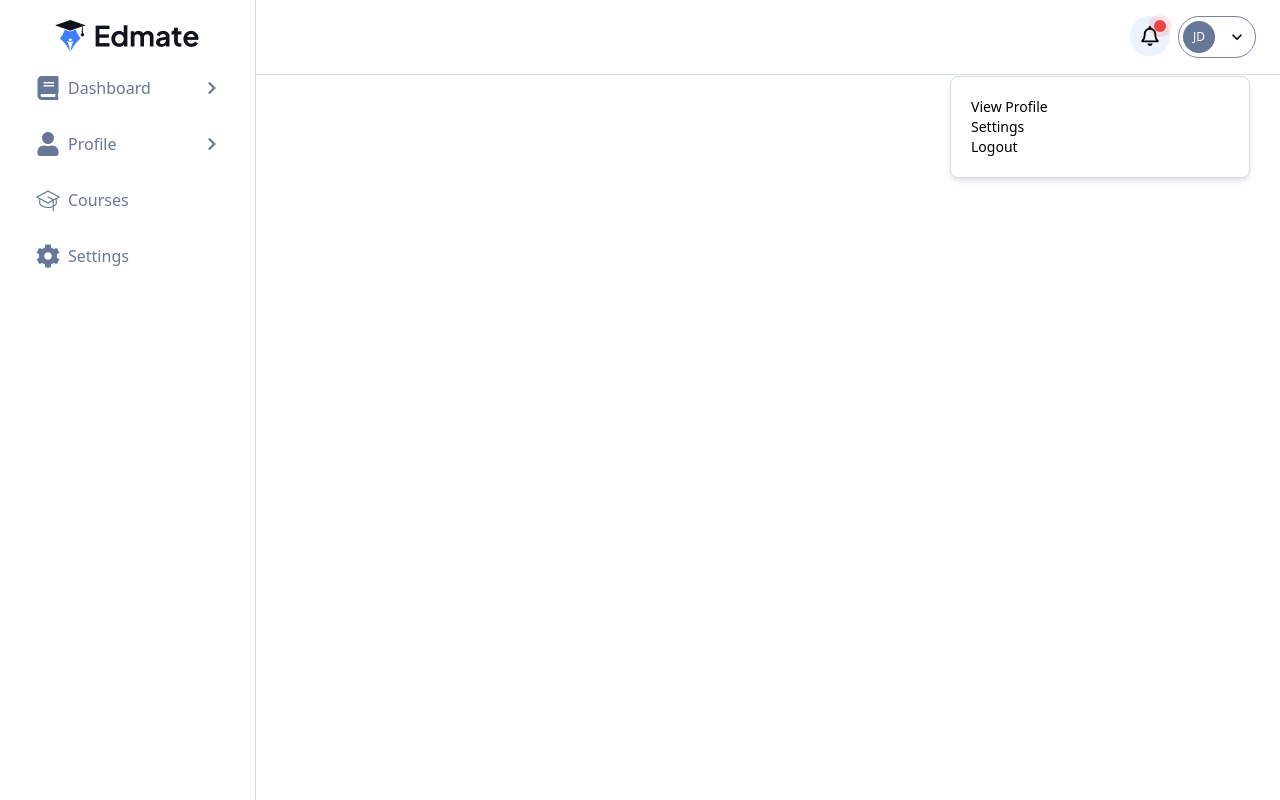
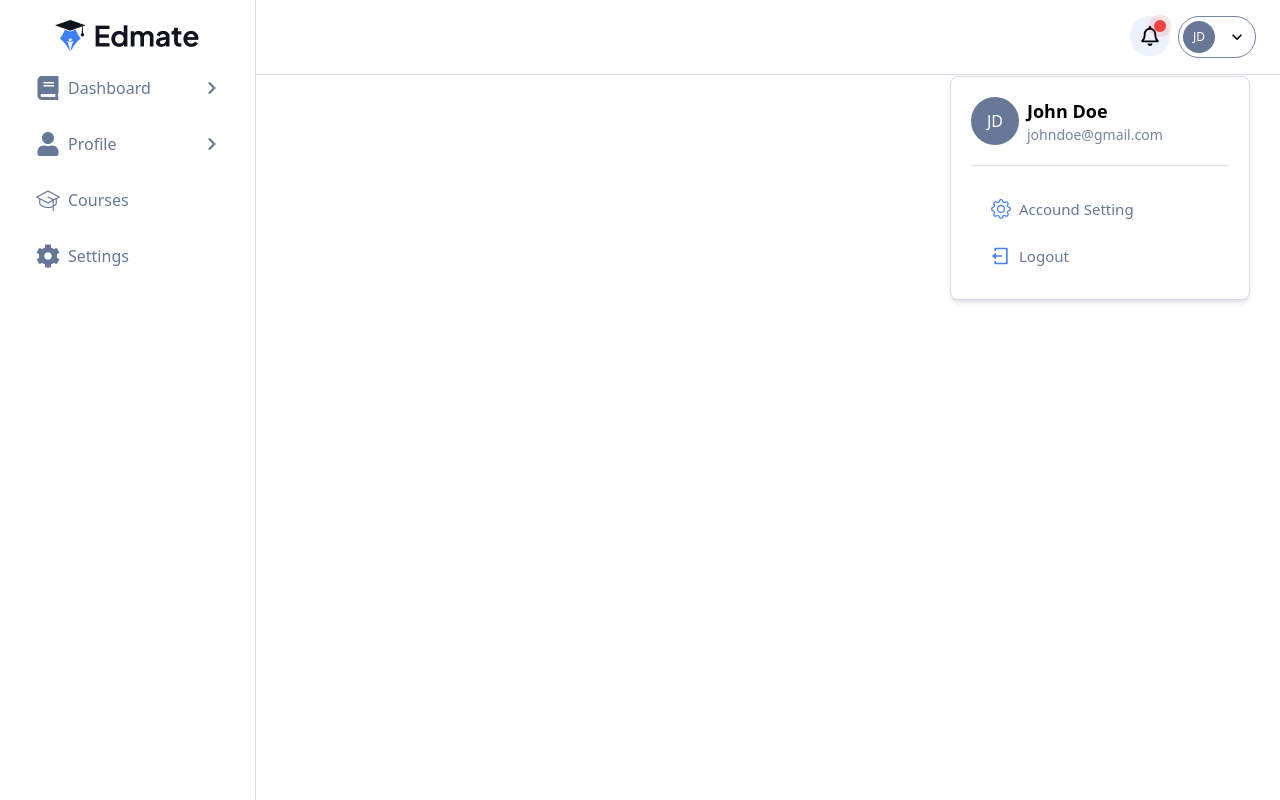
Before and after one commit to huseynovali/LMS_Frontend, a React (Vite) app: page /student in a window 1280 px wide. Both pictures are taken after a click on the button "JD". Built offline with nearby package versions, Linux system fonts and the light colour scheme.

Commit message:
complate navbar profile

```diff
--- a/src/components/navbar/Navbar.tsx
+++ b/src/components/navbar/Navbar.tsx
@@ -1,3 +1,4 @@
+import { useParams } from "react-router";
 import Notification from "./Notification";
 import Profile from "./Profile";
 import { MdMenu } from "react-icons/md";
@@ -8,6 +9,7 @@ function Navbar({
   readonly open: boolean;
   readonly setOpen: Function;
 }) {
+  const { role } = useParams();
   return (
     <div className="w-full py-4 border-b bg-white border-[#D5DBE7] px-6 flex justify-between items-center">
       <button onClick={() => setOpen(!open)} className="lg:hidden">
@@ -15,7 +17,7 @@ function Navbar({
       </button>
       <div></div>
       <div className="flex gap-x-2">
-        <Notification />
+        {role === "student" && <Notification />}
         <Profile />
       </div>
     </div>
--- a/src/components/navbar/Profile.tsx
+++ b/src/components/navbar/Profile.tsx
@@ -1,5 +1,9 @@
 import { useEffect, useRef, useState } from "react";
 import { MdKeyboardArrowDown, MdMoveDown } from "react-icons/md";
+import { accoundData } from "../../fakedata";
+import { BsGear } from "react-icons/bs";
+import { RiLogoutBoxLine } from "react-icons/ri";
+import { Link } from "react-router-dom";
 
 function Profile() {
   const [profileOpen, setProfileOpen] = useState(false);
@@ -31,13 +35,46 @@ function Profile() {
         </div>
 
         <MdKeyboardArrowDown size={20} className="absolute top-1/4 right-2" />
-
       </button>
       {profileOpen && (
-        <div className="absolute  mt-2 bg-white border border-[#D5DBE7] rounded-lg shadow-md p-5 w-[300px] -left-[calc(100%_+_150px)] top-[calc(100%_+_10px)]">
-          <p className="text-sm">View Profile</p>
-          <p className="text-sm">Settings</p>
-          <p className="text-sm">Logout</p>
+        <div className="absolute mt-2 bg-white border border-[#D5DBE7] rounded-lg shadow-md p-5 w-[300px] -left-[calc(100%_+_150px)] top-[calc(100%_+_10px)]">
+          <div className="flex gap-x-2 border-b border-[#dee2e6] pb-5 mb-5">
+            <div>
+            {accoundData?.image === null ? (
+              <div className="bg-[#667797] rounded-full w-12 h-12 shrink-0 flex items-center justify-center text-white">
+                {accoundData.name.split(" ")[0][0] +
+                  accoundData.name.split(" ")[1][0]}
+              </div>
+            ) : (
+              <img
+                src={accoundData.image}
+                alt="profile"
+                className="w-12 h-12 rounded-full"
+              />
+            )}</div>
+            <div>
+              <p className="text-lg font-semibold">{accoundData.name}</p>
+              <p className="text-[#7585A5] text-sm">{accoundData.email}</p>
+            </div>
+          </div>
+
+          <div>
+            <ul>
+              <li >
+                <Link to="/profile" className="flex items-center gap-x-2 py-3 px-5">
+                <BsGear size={20} className="text-[#487FFF]" />
+                <p className="text-[15px] font-medium text-[#667797]">Accound Setting</p>
+                </Link>
+              </li>
+
+              <li >
+                <button className="flex items-center gap-x-2 py-3 px-5">
+                <RiLogoutBoxLine size={20}  className="text-[#487FFF]" />
+                <p className="text-[15px] font-medium text-[#667797]">Logout</p>
+                </button>
+              </li>
+            </ul>
+          </div>
         </div>
       )}
     </div>
--- a/src/fakedata.tsx
+++ b/src/fakedata.tsx
@@ -24,3 +24,11 @@ export const notificationData = [
     time: "2 hours ago",
   },
 ];
+
+export const accoundData = {
+  name: "John Doe",
+  email: "johndoe@gmail.com",
+  phone: "+1234567890",
+  address: "1234 North Street, New York",
+  image:null
+};
```
